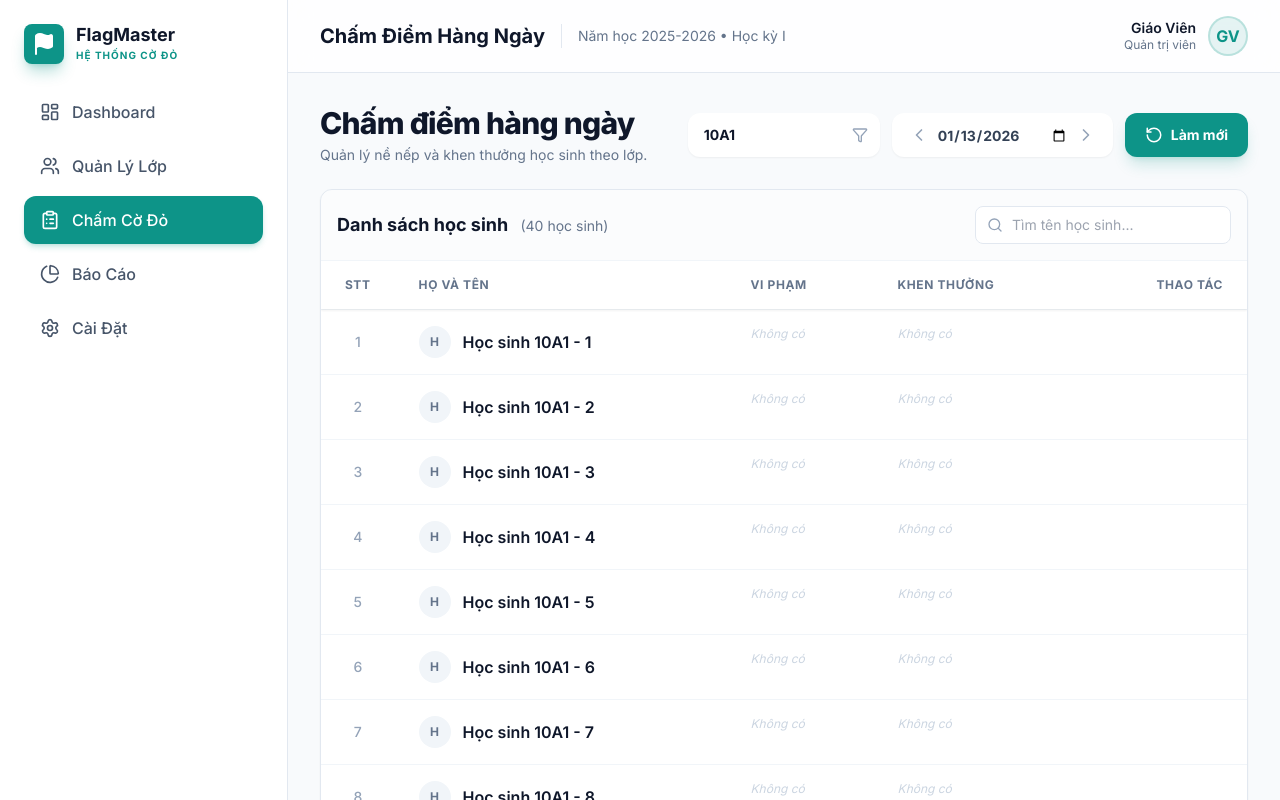
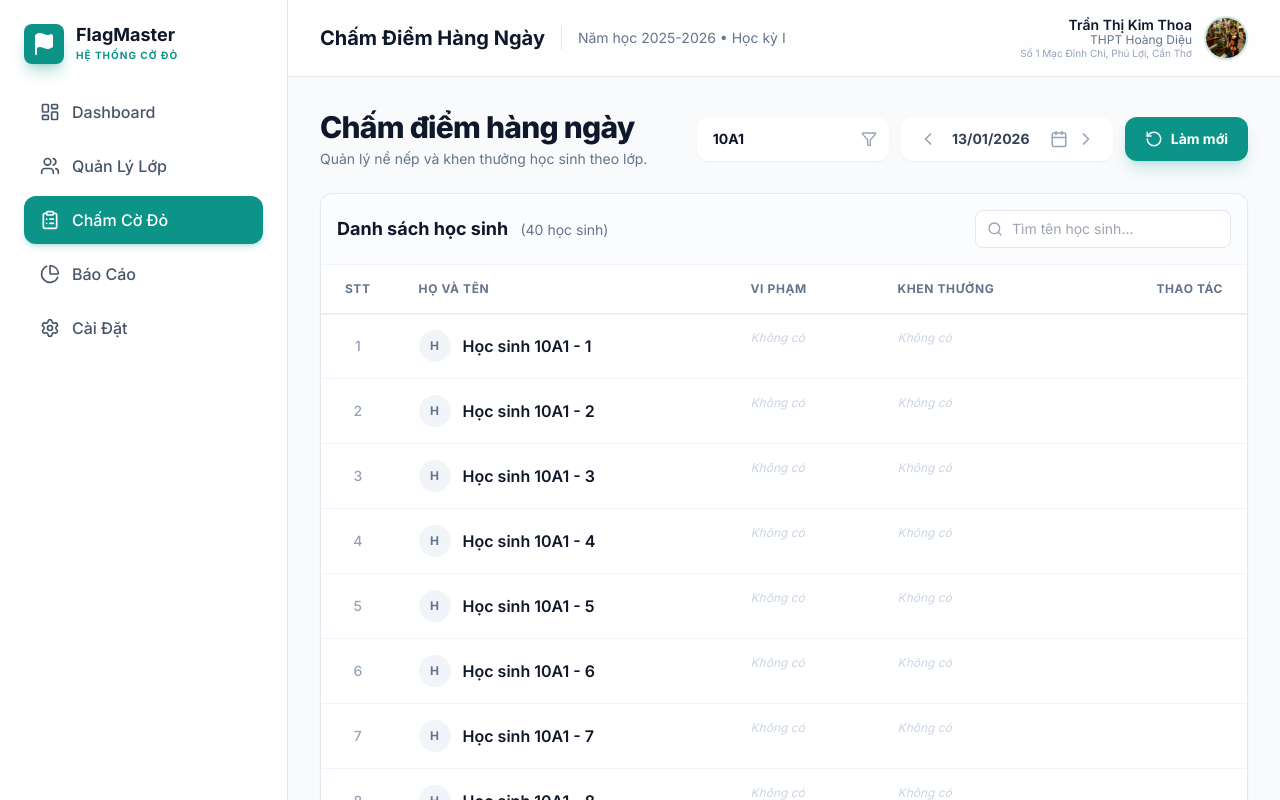
Before and after one commit to hoaithanhsp/trolychamdiem, a React (Vite) app: page / in a window 1280 px wide. Both pictures are taken after a click on the button "Chấm Cờ Đỏ". Shown: the top 800 px of the page. Built offline with nearby package versions, Linux system fonts and the light colour scheme.

Commit message:
Add files via upload

```diff
--- a/App.tsx
+++ b/App.tsx
@@ -117,12 +117,15 @@ const App: React.FC = () => {
           <div className="flex items-center gap-4">
             <div className="flex items-center gap-3 pl-2">
               <div className="text-right hidden sm:block">
-                <p className="text-sm font-semibold text-slate-900 leading-none">Giáo Viên</p>
-                <p className="text-xs text-slate-500 mt-1 leading-none">Quản trị viên</p>
+                <p className="text-sm font-semibold text-slate-900 leading-none">Trần Thị Kim Thoa</p>
+                <p className="text-xs text-slate-500 mt-0.5 leading-none">THPT Hoàng Diệu</p>
+                <p className="text-[10px] text-slate-400 mt-0.5 leading-none">Số 1 Mạc Đĩnh Chi, Phú Lợi, Cần Thơ</p>
               </div>
-              <div className="bg-primary/10 size-10 rounded-full border-2 border-primary/20 flex items-center justify-center text-primary font-bold">
-                GV
-              </div>
+              <img
+                src="/teacher_avatar.jpg"
+                alt="Cô Trần Thị Kim Thoa"
+                className="size-11 rounded-full border-2 border-primary/20 object-cover shadow-sm"
+              />
             </div>
           </div>
         </header>
--- a/components/DailyScoring.tsx
+++ b/components/DailyScoring.tsx
@@ -84,13 +84,17 @@ const DailyScoring: React.FC<DailyScoringProps> = ({ data, onUpdate }) => {
                         <button className="p-2 hover:bg-slate-100 rounded-lg text-slate-400 hover:text-primary transition-colors">
                             <ChevronLeft size={20} />
                         </button>
-                <div className="relative">
+                        <div className="relative flex items-center gap-2">
+                            <span className="text-sm font-bold text-slate-700 min-w-[90px] text-center">
+                                {selectedDate.split('-').reverse().join('/')}
+                            </span>
                             <input
                                 type="date"
                                 value={selectedDate}
                                 onChange={(e) => setSelectedDate(e.target.value)}
-                        className="border-none bg-transparent text-sm font-bold text-slate-700 focus:ring-0 cursor-pointer"
+                                className="border-none bg-transparent text-sm font-bold text-slate-700 focus:ring-0 cursor-pointer w-[24px] opacity-0"
                             />
+                            <Calendar size={18} className="absolute right-0 text-slate-400 pointer-events-none" />
                         </div>
                         <button className="p-2 hover:bg-slate-100 rounded-lg text-slate-400 hover:text-primary transition-colors">
                             <ChevronRight size={20} />
@@ -207,7 +211,7 @@ const DailyScoring: React.FC<DailyScoringProps> = ({ data, onUpdate }) => {
                     <div className="bg-white rounded-2xl shadow-2xl max-w-sm w-full overflow-hidden transform scale-100 border border-slate-100">
                         <div className={`p-5 ${activeModal.type === 'violation' ? 'bg-rose-50 text-rose-700' : 'bg-emerald-50 text-emerald-700'} flex justify-between items-center border-b border-transparent`}>
                             <h3 className="font-bold text-lg flex items-center gap-2">
-                 {activeModal.type === 'violation' ? <XCircle size={20}/> : <CheckCircle size={20}/>}
+                                {activeModal.type === 'violation' ? <XCircle size={20} /> : <CheckCircle size={20} />}
                                 {activeModal.type === 'violation' ? 'Chọn lỗi vi phạm' : 'Khen thưởng'}
                             </h3>
                             <button onClick={() => setActiveModal(null)} className="hover:opacity-75 transition-opacity"><XCircle size={24} /></button>
@@ -228,8 +232,7 @@ const DailyScoring: React.FC<DailyScoringProps> = ({ data, onUpdate }) => {
                                                 }`}
                                         >
                                             <span className="font-semibold text-slate-700 text-sm">{cat.name}</span>
-                            <span className={`text-xs font-bold px-2 py-1 rounded-lg ${
-                                activeModal.type === 'violation'
+                                            <span className={`text-xs font-bold px-2 py-1 rounded-lg ${activeModal.type === 'violation'
                                                     ? 'bg-rose-200 text-rose-700'
                                                     : 'bg-emerald-200 text-emerald-700'
                                                 }`}>
```
Also changed, not shown: public/teacher_avatar.jpg (added), teacher_avatar.jpg (added). Lines whose indentation alone changed are shown as unchanged.
